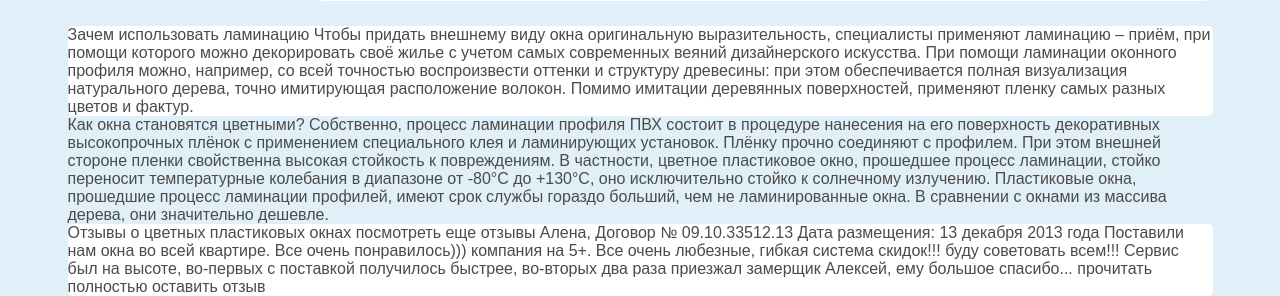
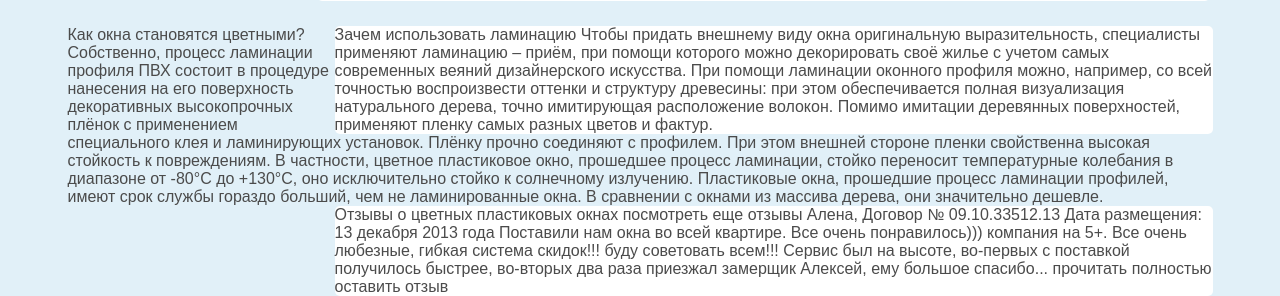
Before and after one commit to olgalioness/olgalioness.github.io, a PHP site: page / in a window 1280 px wide. Shown: the part 992-1288 px from the top of the page. Run offline with PHP 8.4, Linux system fonts and the light colour scheme.

Commit message:
Update style.css

```diff
--- a/style.css
+++ b/style.css
@@ -31,7 +31,6 @@ height: 214px;
 	margin-top: 100px;
 	margin-left: 513px
 }
-
 .cal a:link {
 	color: #eb5825;
 	font-size: 23px;
@@ -58,7 +57,6 @@ margin: 0px;
 .menu ul {
 	margin: auto;
 	padding: 0px;
-
 }
 .menu li {
 	border-right: 1px solid #5f6973;
@@ -72,7 +70,6 @@ margin: 0px;
 .menu li:last-child {
 	border: hidden;
 }
-
 .menu li a {
 	text-decoration: none;
 	color:#5f6973;
@@ -84,10 +81,8 @@ border: hidden;
 .menu ul li:active {
 	background: #7bc3d5;
 }
-
 /* menu end */
 /* content */
-
 .sidebar,.info, .info_warp, .comment {
 	border-radius: 5px;
 	background-color: #fff;
@@ -102,7 +97,6 @@ border: hidden;
 	float: left;
 	font-size: 26px;
 }
-
 .sidebar {
 	height: 470px;
 	width: 20%;
@@ -123,14 +117,12 @@ border: hidden;
 .sidebar li {
 	margin: 15px 0px;
 }
-
 .sidebar a:link {
 	color: #9d9d9d;
 }
 .sidebar a:hover {
 	color: #eb5825;
 }
-
 .info	{
 	height: 610px;
 	width: 78%;
@@ -143,7 +135,6 @@ border: hidden;
 	margin: 30px 26px;
 	font-weight: 500;
 }
-
 .info_img {
 	background: url('img/img-okno.png') no-repeat;
 	width:  272px;
@@ -184,7 +175,6 @@ color: #484848;
 	width: 474px;
 	margin: 25px 0px ;
 }
-
 .info_calc {
 	height: 40px;
 	width: 313px;
@@ -195,18 +185,14 @@ color: #484848;
   	border-radius:  5px;
   	margin-bottom: 10px;
 }
-
 .info_calc a {
 	text-decoration: none;
 	color: #fff;
 	display: block;
 }
-
-
-
-
-
 .info_warp ,.comment {
+	width: 878px;
 	clear: left;
 	border-radius:  5px;
+	float: right;
 }
```
Lines whose indentation alone changed are shown as unchanged.
